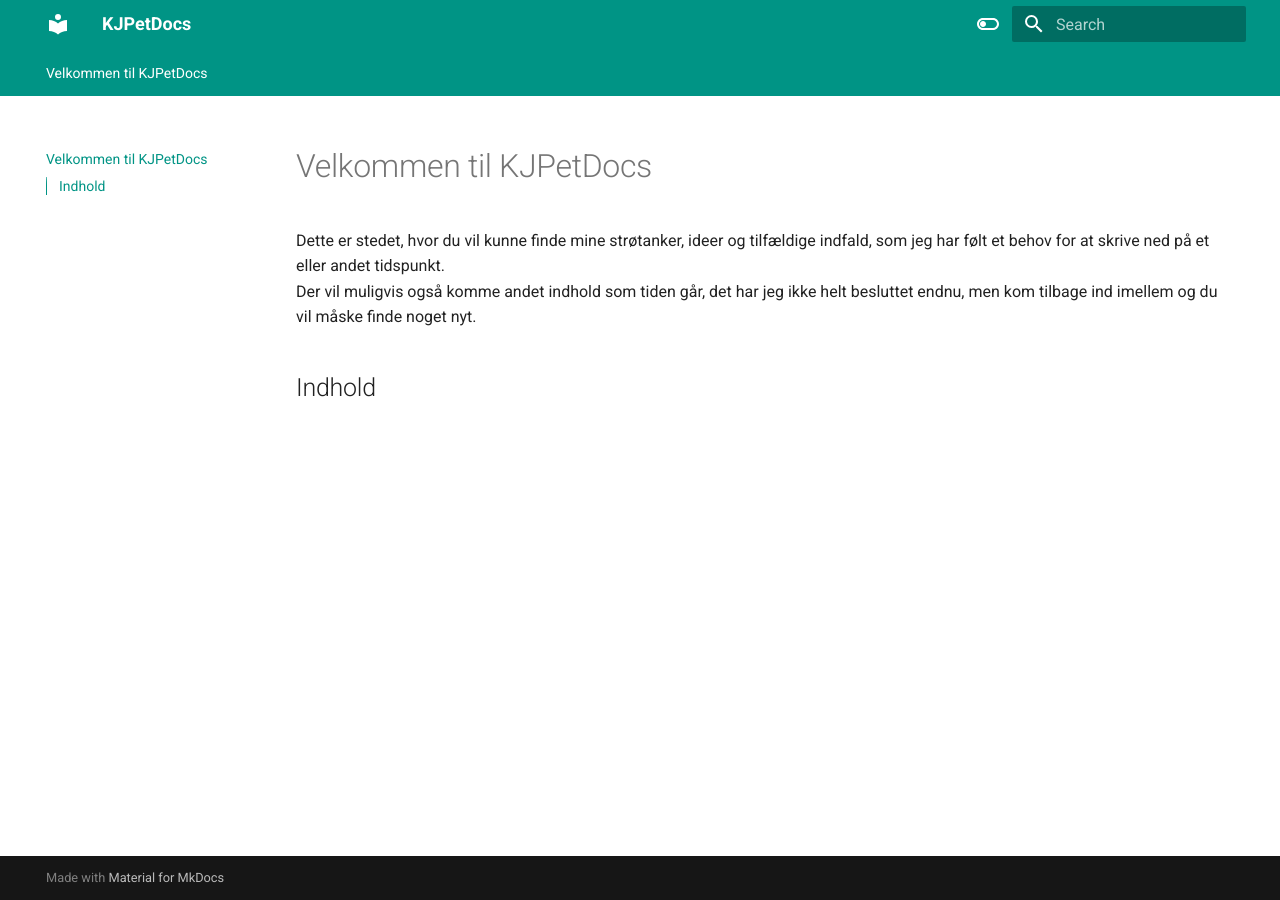
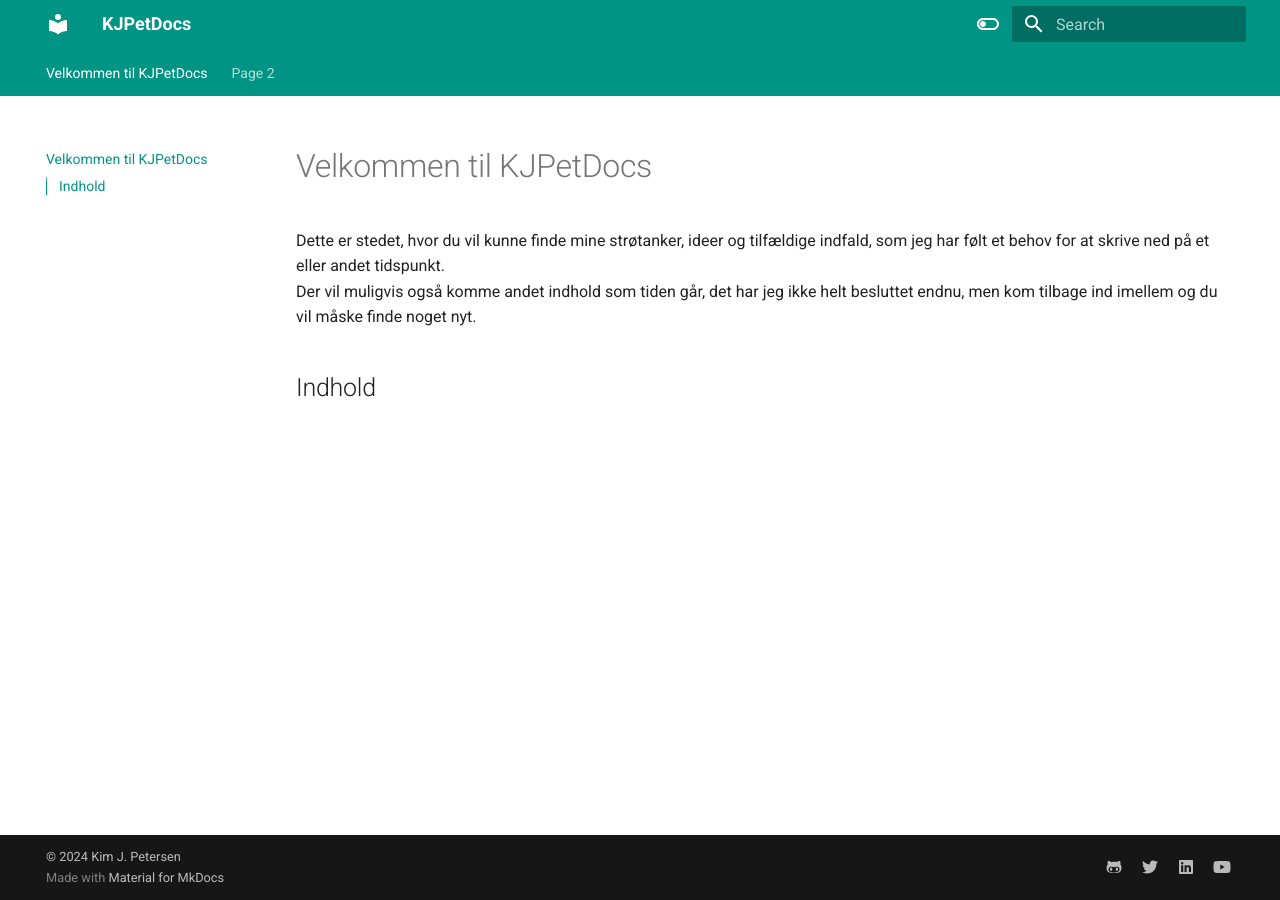
Before and after one commit to kjpet/KJPetDocs, an MkDocs documentation site: the page built from docs/index.md, in a window 1280 px wide. Built offline with MkDocs 1.6.1 and Material for MkDocs 9.7.7, drawn with Linux system fonts in a browser that asks for light colours.

Commit message:
Added some more small tweaks

```diff
--- a/mkdocs.yml
+++ b/mkdocs.yml
@@ -10,7 +10,7 @@
     - search.suggest
     - search.highlight
     - content.tabs.link
-    - content.code.annotation
+    - content.code.annotate
     - content.code.copy
   language: en
   palette:
@@ -26,3 +26,36 @@
         name: Switch to light mode
       primary: teal
       accent: lime
+
+extra:
+  generator: true
+  social:
+    - icon: fontawesome/brands/github-alt
+      link: https://github.com/kjpet
+    - icon: fontawesome/brands/twitter
+      link: https://twitter.com/kjpet
+    - icon: fontawesome/brands/linkedin
+      link: https://www.linkedin.com/in/kjpet/
+    - icon: fontawesome/brands/youtube
+      link: https://youtube.com/kjpet
+
+markdown_extensions:
+  - pymdownx.highlight:
+      anchor_linenums: true
+  - pymdownx.inlinehilite
+  - pymdownx.snippets
+  - admonition
+  - pymdownx.arithmatex:
+      generic: true
+  - footnotes
+  - pymdownx.details
+  - pymdownx.superfences
+  - pymdownx.mark:
+      smart_mark: true
+  - attr_list
+  - pymdownx.emoji:
+      emoji_index: !!python/name:material.extensions.emoji.twemoji
+      emoji_generator: !!python/name:material.extensions.emoji.to_svg
+
+copyright: |
+  &copy; 2024 <a href="https://github.com/kjpet" target="_blank" rel="noopener">Kim J. Petersen</a>
```
Also changed, not shown: docs/page2.md (added, +5 -0 lines).
